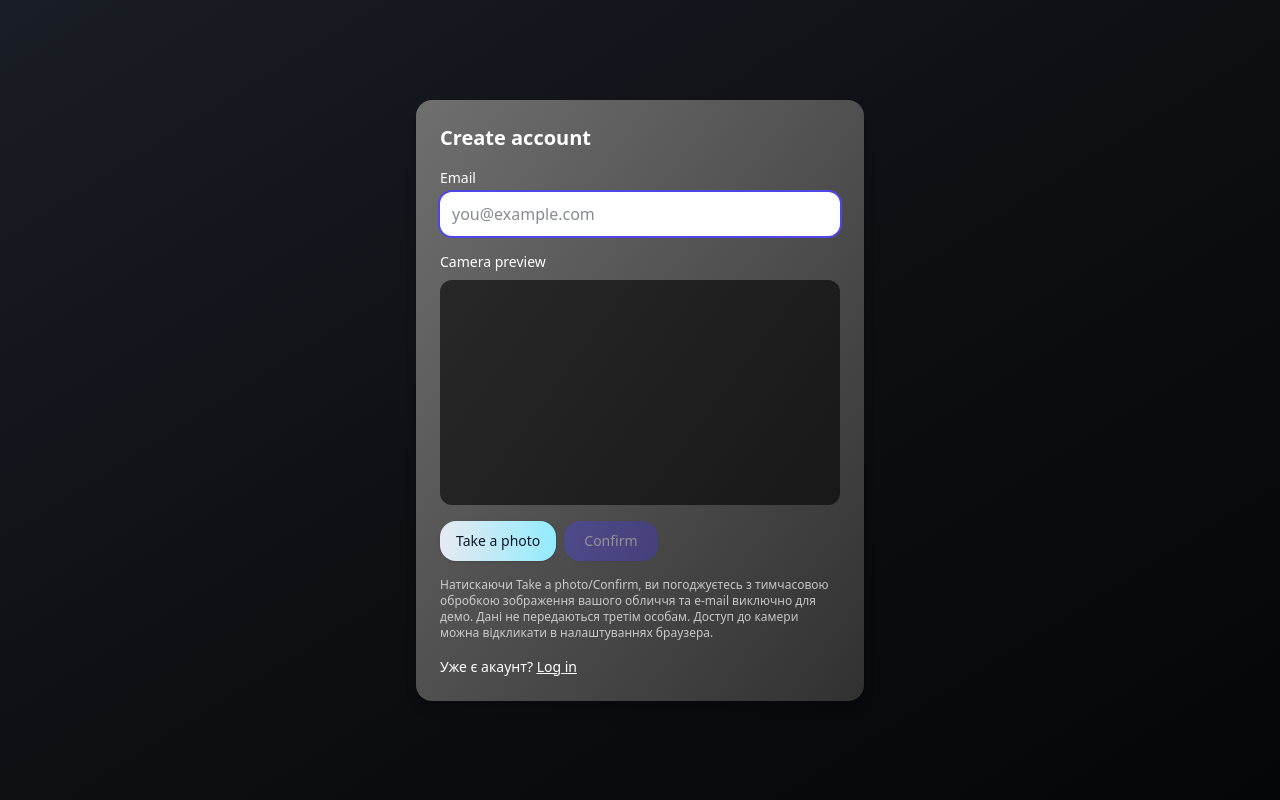
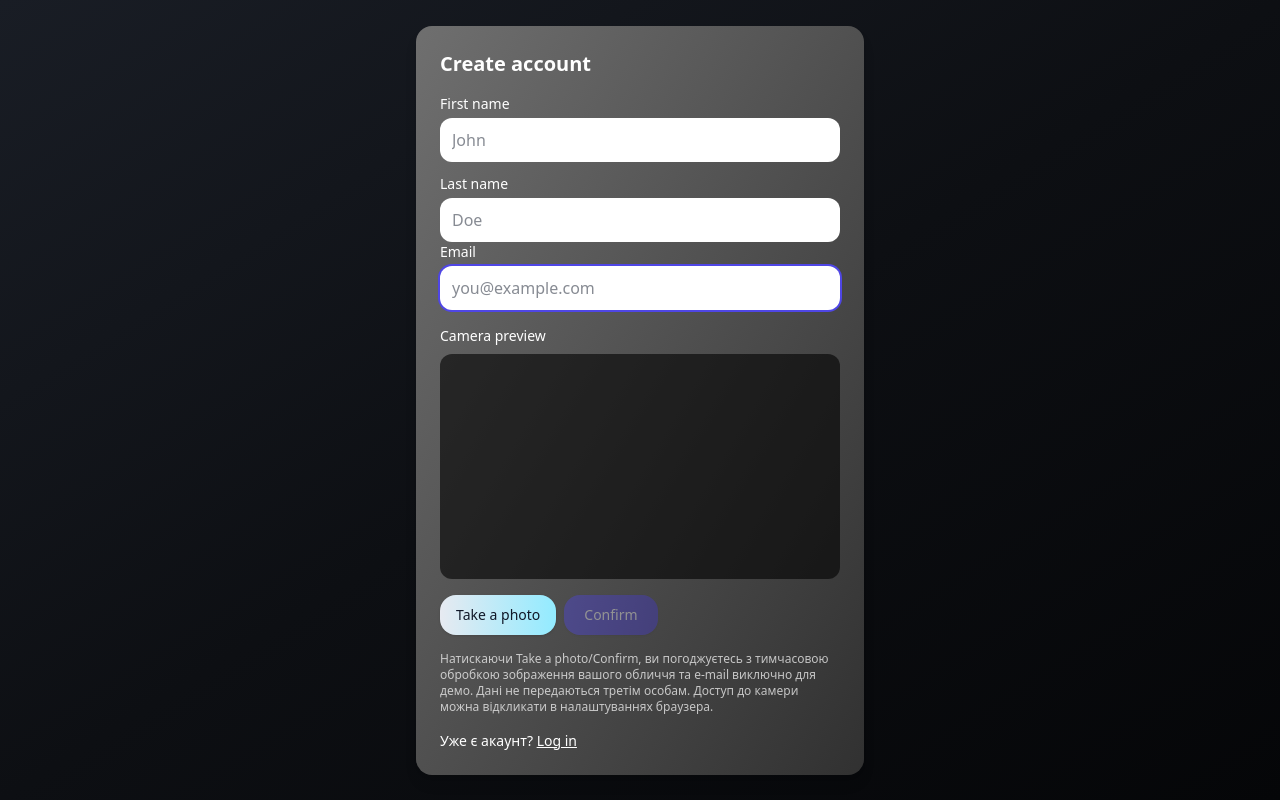
Before and after one commit to zekkke/English-test, a React (Vite) app: page / in a window 1280 px wide. Both pictures are taken after a click on the button "Sign up". Built offline with nearby package versions, Linux system fonts and the light colour scheme; no server answers.

Commit message:
Update Auth.tsx

```diff
--- a/src/components/Auth.tsx
+++ b/src/components/Auth.tsx
@@ -20,6 +20,8 @@ export default function Auth({ onSuccess }: Props) {
 
   // Sign up form state
   const [suEmail, setSuEmail] = useState('')
+  const [suFirstName, setSuFirstName] = useState('')
+  const [suLastName, setSuLastName] = useState('')
   const [photoUrl, setPhotoUrl] = useState<string | null>(null)
   const [info, setInfo] = useState<string | null>(null)
   const [error, setError] = useState<string | null>(null)
@@ -35,7 +37,11 @@ export default function Auth({ onSuccess }: Props) {
 
   const emailRegex = useMemo(() => /^[^\s@]+@[^\s@]+\.[^\s@]+$/, [])
   const suValidEmail = emailRegex.test(suEmail)
+  const suValidNames = suFirstName.trim().length > 1 && suLastName.trim().length > 1
   const liValid = emailRegex.test(liEmail) && /^\d{6}$/.test(liCode)
+
+  // Feature flag: e-mail delivery can be disabled without removing code paths
+  const EMAIL_ENABLED = (import.meta as any).env.VITE_EMAIL_ENABLED === 'true'
 
   // Autofocus
   const signupEmailRef = useRef<HTMLInputElement | null>(null)
@@ -94,7 +100,7 @@ export default function Auth({ onSuccess }: Props) {
   const handleSignupConfirm = async () => {
     setInfo(null); setError(null)
     if (!suValidEmail) { setError('Некоректний e‑mail.'); return }
-    const code = generateCode()
+    if (!suValidNames) { setError('Вкажіть ім’я та прізвище (мін. 2 символи).'); return }
 
     // Upload photo to Supabase Storage (bucket: English test/sessions/<email>/photo_*.jpg)
     let storagePath: string | undefined
@@ -109,7 +115,8 @@ export default function Auth({ onSuccess }: Props) {
       return
     }
 
-    // Надіслати код на пошту через dev middleware Resend
+    if (EMAIL_ENABLED) {
+      const code = generateCode()
       try {
         const r = await fetch('/api/email/send-code', {
           method: 'POST', headers: { 'Content-Type': 'application/json' },
@@ -121,15 +128,31 @@ export default function Auth({ onSuccess }: Props) {
         console.warn('Email send failed', e)
         setInfo('Код згенеровано, але лист не вдалося надіслати. Перевірте налаштування .env (RESEND_API_KEY/RESEND_FROM).')
       }
-
       signupStore.set(suEmail, { code, photo: photoUrl ?? null, ts: Date.now(), storagePath })
-
-    // Перехід на логін з підставленим e‑mail
       setTimeout(() => {
         setLiEmail(suEmail)
         setLiCode('')
         setView('login')
       }, 700)
+      return
+    }
+
+    // Без e‑mail: одразу створюємо початковий запис метрик і пускаємо до тесту
+    try {
+      await insertInterviewMetrics({
+        candidate_id: suEmail,
+        session_id: `${suEmail}-${Date.now()}`,
+        privacy_events: { firstName: suFirstName.trim(), lastName: suLastName.trim() },
+        raw_key: storagePath ?? 'signup',
+      })
+    } catch (e: any) {
+      console.error('Insert metrics (signup) failed', e)
+      setError('Не вдалося зробити початковий запис метрик. Перевірте таблицю/права.')
+      return
+    }
+
+    setView('success')
+    setTimeout(() => onSuccess?.(suEmail), 500)
   }
 
   const handleLoginConfirm = async () => {
@@ -187,6 +210,26 @@ export default function Auth({ onSuccess }: Props) {
         {view === 'signup' && (
           <div className="rounded-2xl bg-[linear-gradient(to_bottom_right,_#6F6F6F,_#313131)] shadow-lg p-6 text-white">
             <div className="text-xl font-semibold mb-4">Create account</div>
+            <label className="block text-sm mb-1" htmlFor="signup-first">First name</label>
+            <input
+              id="signup-first"
+              aria-label="First name"
+              type="text"
+              placeholder="John"
+              value={suFirstName}
+              onChange={(e) => setSuFirstName(e.target.value)}
+              className="w-full h-11 rounded-xl px-3 text-gray-900 bg-white focus:outline-none focus:ring-2 focus:ring-brand-600"
+            />
+            <label className="block text-sm mt-3 mb-1" htmlFor="signup-last">Last name</label>
+            <input
+              id="signup-last"
+              aria-label="Last name"
+              type="text"
+              placeholder="Doe"
+              value={suLastName}
+              onChange={(e) => setSuLastName(e.target.value)}
+              className="w-full h-11 rounded-xl px-3 text-gray-900 bg-white focus:outline-none focus:ring-2 focus:ring-brand-600"
+            />
             <label className="block text-sm mb-1" htmlFor="signup-email">Email</label>
             <input
               id="signup-email"
@@ -220,7 +263,7 @@ export default function Auth({ onSuccess }: Props) {
               >Take a photo</button>
               <button
                 className="h-10 px-5 rounded-2xl text-sm font-medium text-white bg-gradient-to-r from-brand-600 to-brand-700 shadow disabled:opacity-40"
-                disabled={!suValidEmail}
+                disabled={!suValidEmail || !suValidNames || !photoUrl}
                 onClick={handleSignupConfirm}
               >Confirm</button>
             </div>
```
Lines whose indentation alone changed are shown as unchanged.
